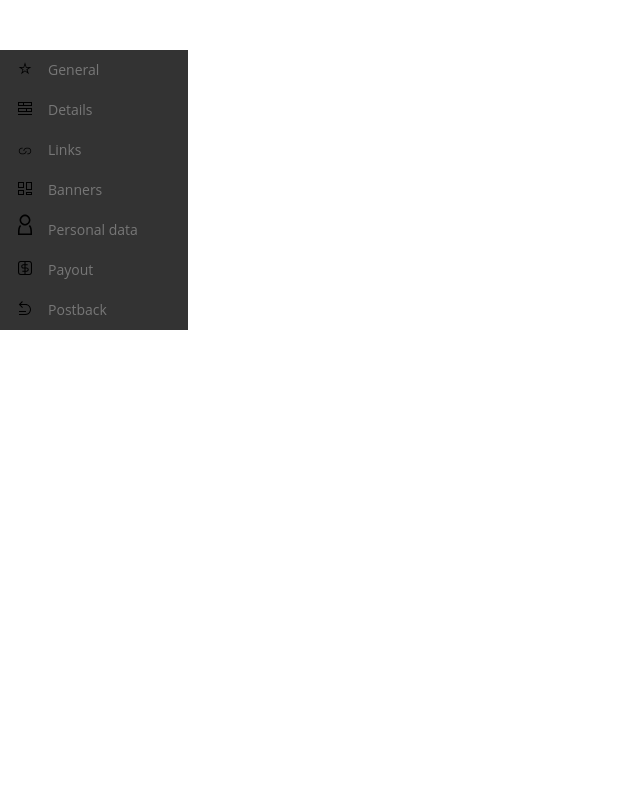
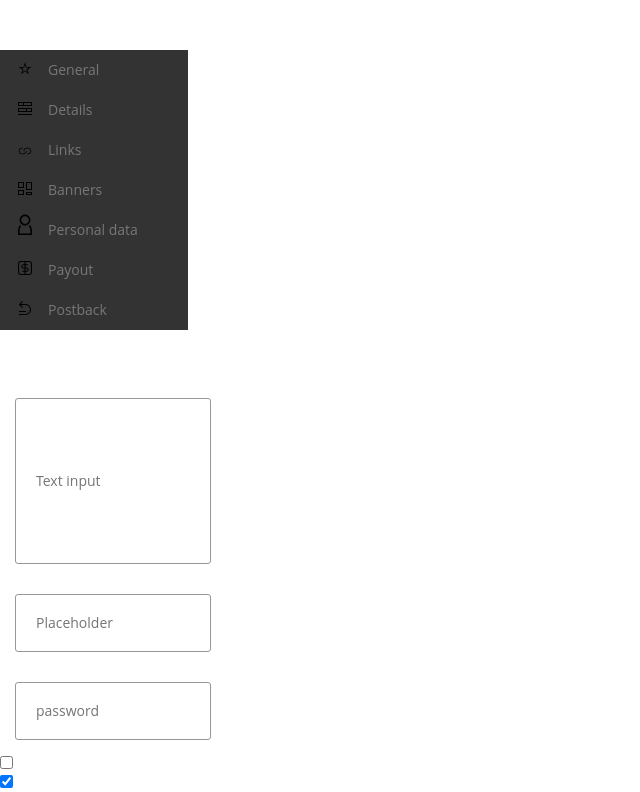
Before and after one commit to MaciekSznu/projekt-indywidualny, a website: page styleguide.html in a window 1280 px wide. Shown: the part 704-1496 px from the top of the page, without its empty margins (0-640 px from the left). Before the commit the page ends 1050 px from the top, so only its background shows below. Drawn offline with Linux system fonts and the light colour scheme; a web font is replaced by a local one.

Commit message:
Styled form fields and checkboxes in styleguide.html, style.scss

```diff
--- a/sass/_variables.scss
+++ b/sass/_variables.scss
@@ -17,7 +17,8 @@ $table-row-bg-color-hover: #e3e3e3;
 $nav-bg-color: #333333;
 $nav-text-color: #777777;
 $nav-text-color-hover: #ffffff;
-
+$form-border-color: #979797;
+$form-border-color-hover: #333333;
 
 
 //Font sizes
--- a/sass/style.scss
+++ b/sass/style.scss
@@ -2,6 +2,7 @@
 @import "mixins";
 @import "normalize";
 @import "layout";
+
 
 h1 {
     font-size: $page-header-font-size;
@@ -131,3 +132,36 @@ nav {
 
     }
 }
+
+.form {
+    font-family: $base-font;
+    font-size: $paragraph-font-size;
+    input{
+        width: 154px;
+        margin: 15px;
+        padding: 20px;
+        border: 1px solid $form-border-color;
+        border-radius: 3px;
+        &:hover {
+            color: $paragraph-color;
+            cursor: pointer;
+            border-color: $form-border-color-hover;
+            &::placeholder {
+                color: $paragraph-color;
+            }
+        }
+
+    }
+}
+
+.form-text-input {
+    @extend .form;
+    input{
+        height: 124px;
+        line-height: 20px;
+        &::placeholder {
+
+            text-align: left;
+        }
+    }
+}
--- a/styleguide.html
+++ b/styleguide.html
@@ -56,7 +56,16 @@
             <li><img src="images/icons/payout.svg"><a href="#">Payout</a></li>
             <li><img src="images/icons/postback.svg"><a href="#">Postback</a></li>
           </ul>
-      </nav>
-
+        </nav>
+        <br><br>
+        <form>
+          <div class="form form-text-input"><input type="text" placeholder="Text input"></div>
+          <div class="form form-input"><input type="text" placeholder="Placeholder"></div>
+          <div class="form form-password"><input type="password" placeholder="password"></div>
+        </form>
+        <section>
+          <div class="checkbox"><input type="checkbox"></div>
+          <div class="checkbox"><input type="checkbox" checked="checked"></div>
+        </section>
     </body>
 </html>
```
Also changed, not shown: sass/style.css, 1 other file.
